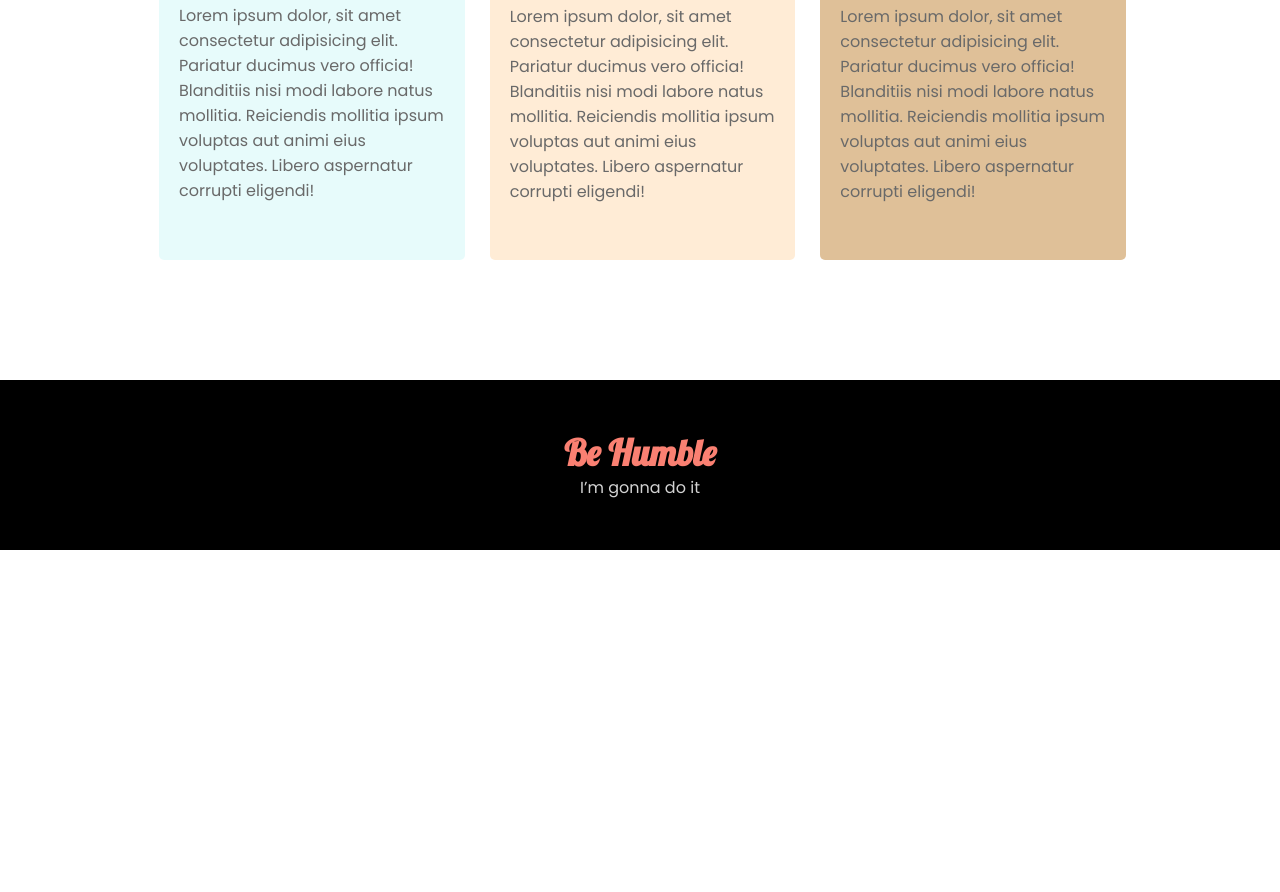
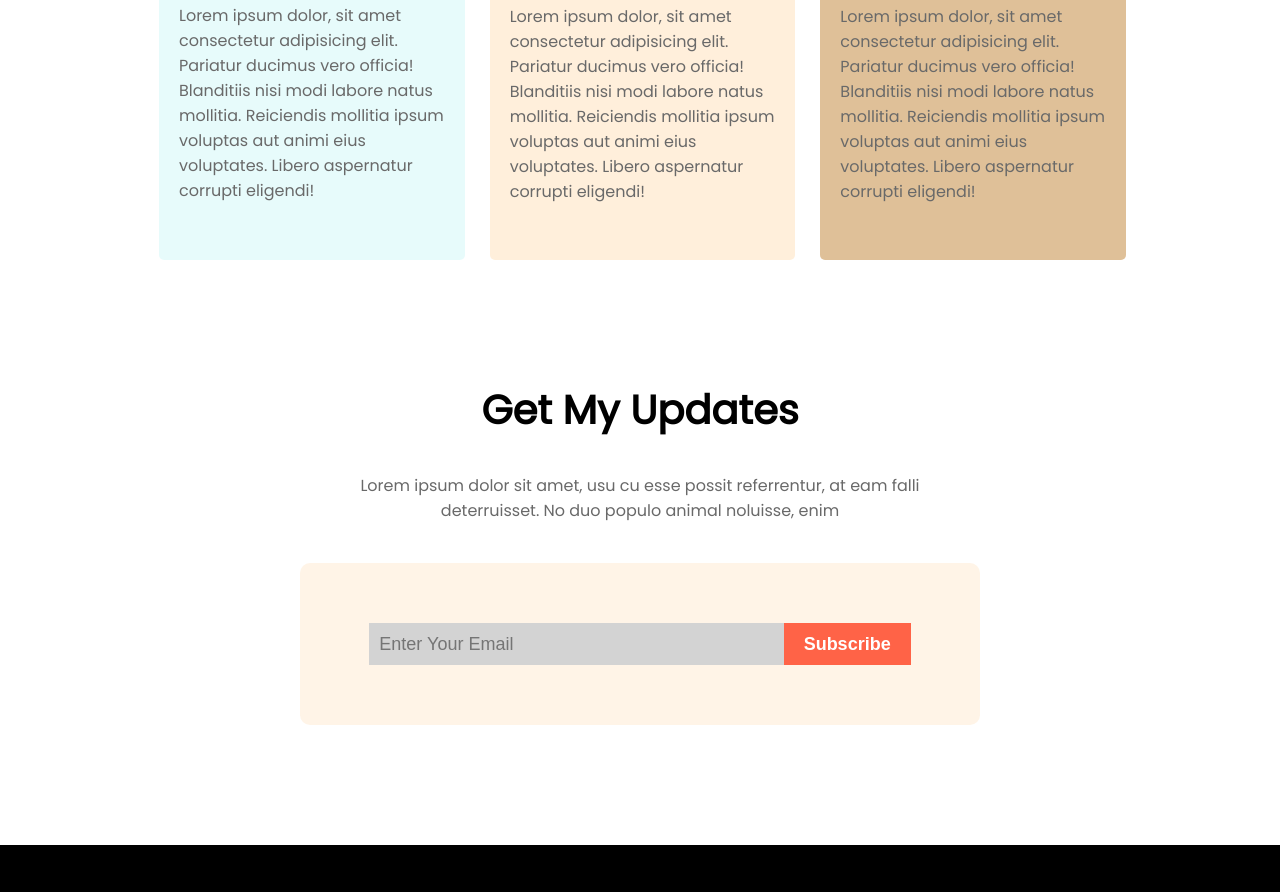
Before and after one commit to bishnuphitron/donate-today, a plain HTML site: page index.html in a window 1280 px wide. Shown: the part 1571-2463 px from the top of the page. Before the commit the page ends 2121 px from the top, so only its background shows below. Drawn offline with Linux system fonts and the light colour scheme.

Commit message:
added bonus part 1

```diff
--- a/index.html
+++ b/index.html
@@ -54,6 +54,14 @@
       </div>
     </div>
   </section>
+  <section class="update-area">
+    <h2>Get My Updates</h2>
+    <p>Lorem ipsum dolor sit amet, usu cu esse possit referrentur, at eam falli <br> deterruisset. No duo populo animal noluisse, enim</p>
+    <form action="#">
+      <input type="email" name="email" id="" placeholder="Enter Your Email">
+      <input type="submit" value="Subscribe">
+    </form>
+  </section>
   <footer>
     <div>
       <h3>Be Humble</h3>
--- a/style.css
+++ b/style.css
@@ -106,10 +106,41 @@ section{
   background-color: rgba(182, 241, 241, 0.329);
 }
 #shelter-plan{
-  background-color: rgba(255, 228, 196, 0.692);
+  background-color: rgba(255, 228, 196, 0.6);
 }
 #education-plan{
   background-color: rgba(199, 146, 77, 0.575);
+}
+
+.update-area{
+  text-align: center;
+}
+form{
+  width: 50%;
+  margin: 40px auto;
+  padding: 60px 20px;
+  background-color: rgba(255, 228, 196, 0.4);
+  border-radius: 10px;
+}
+input[type="email"] {
+  width: 400px;
+  height: 40px;
+  font-size: 18px;
+  padding-left: 10px;
+  padding-right: 50px;
+  background-color: lightgray;
+  border: 0;
+}
+
+input[type="submit"] {
+  margin-left: -50px;
+  height: 42px;
+  background-color: tomato;
+  font-size: 18px;
+  border: 0;
+  color: #FFFFFF;
+  padding: 0 20px;
+  font-weight: 700;
 }
 
 footer{
```
